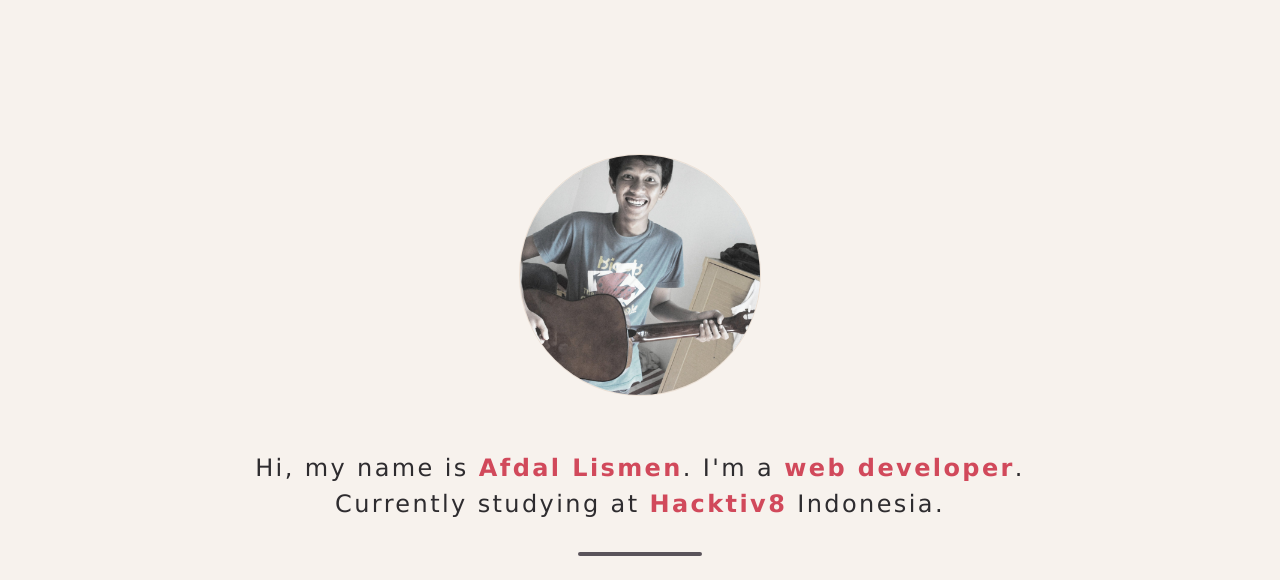
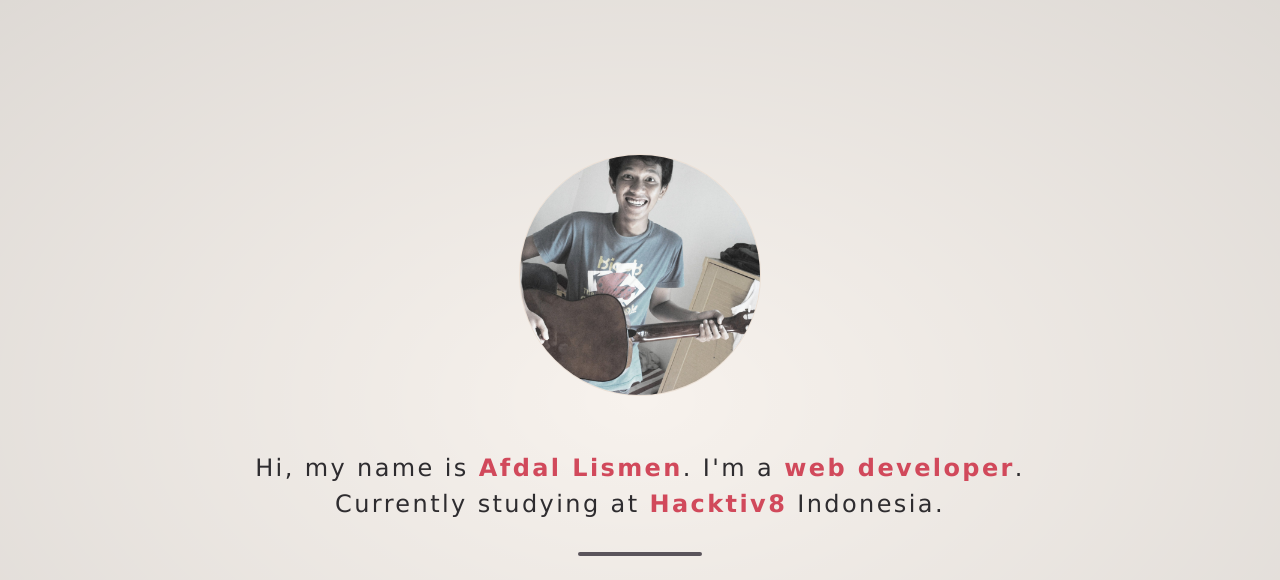
Before and after one commit to afdallismen/afdallismen.github.io, a plain HTML site: page index.html in a window 1280 px wide. Shown: the top 580 px of the page. Drawn offline with Linux system fonts and the light colour scheme.

Commit message:
Add gradient to the background

```diff
--- a/style.css
+++ b/style.css
@@ -12,6 +12,7 @@ colorScheme {
 
 body {
     background-color: #f7f2ed;
+    background-image: radial-gradient(rgba(0,0,0,0), rgba(0,0,0,0.1));
     color: #2e2c2f;
 }
 
```
